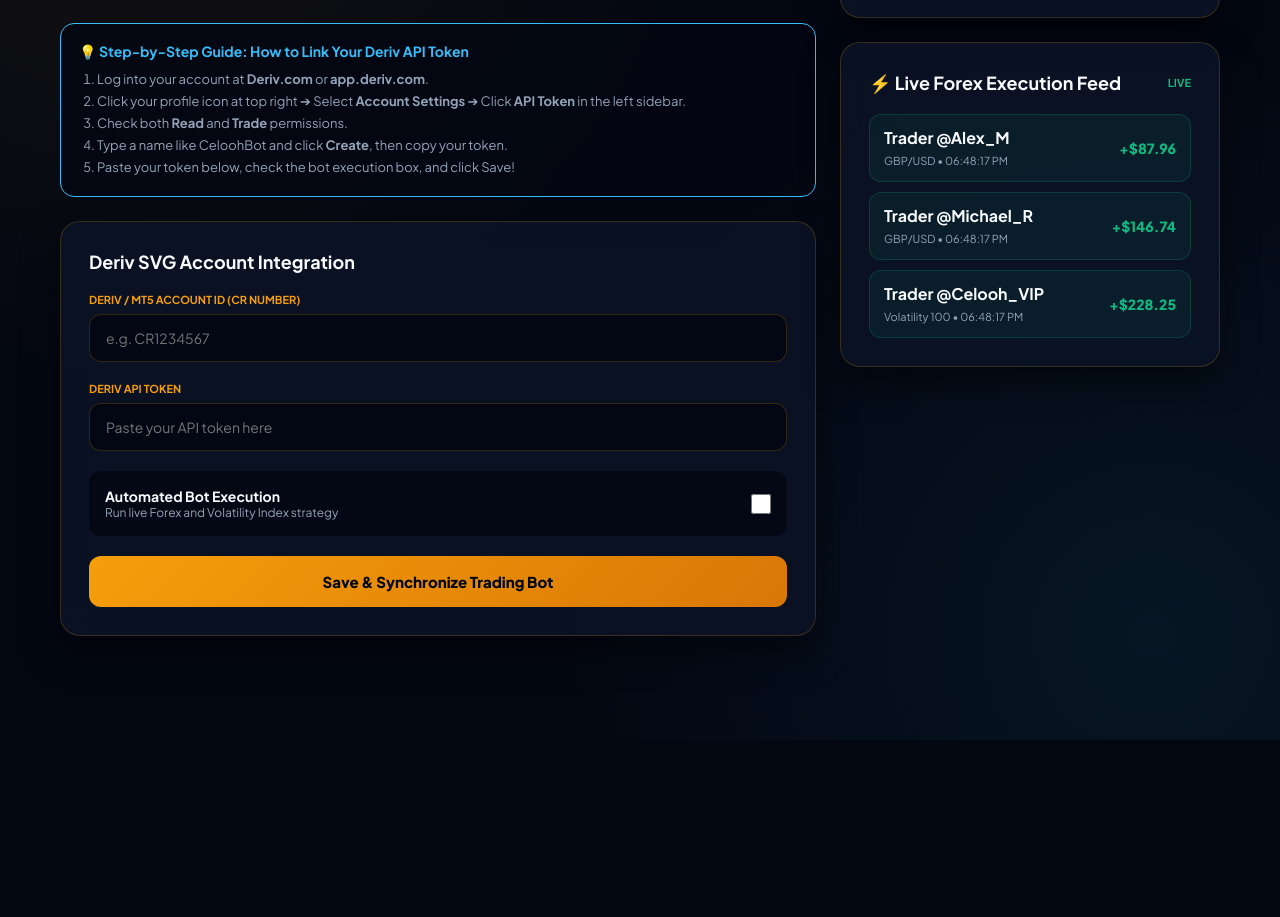
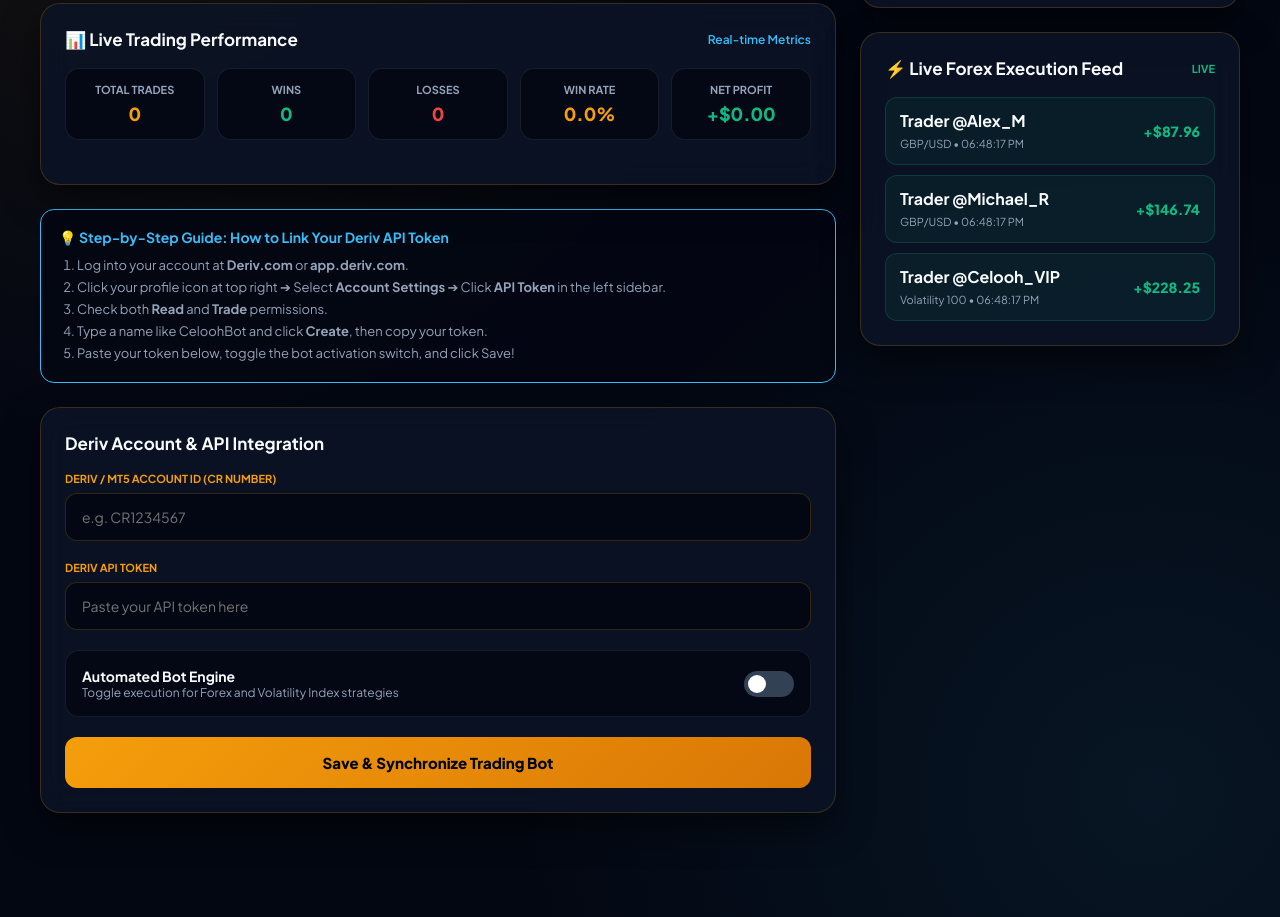
Before and after one commit to snowmanly101/deriv_trading_bot, a Django app: page / in a window 1280 px wide. Shown: the part 319-1236 px from the top of the page. Before the commit the page ends 1059 px from the top, so only its background shows below. Run offline with Django 5.2, Linux system fonts and the light colour scheme; a user stored in the database is signed in; data comes from the database, SQL or seed files in the repository.

Commit message:
Updated dashboard UI with start/stop toggle and stats grid

```diff
--- a/dashboard/templates/dashboard/index.html
+++ b/dashboard/templates/dashboard/index.html
@@ -3,7 +3,7 @@
 <head>
     <meta charset="UTF-8">
     <meta name="viewport" content="width=device-width, initial-scale=1.0">
-    <title>Dashboard | Celooh Forex Trading</title>
+    <title>Dashboard | Celooh Forex Trading Engine</title>
     <link href="https://fonts.googleapis.com/css2?family=Plus+Jakarta+Sans:wght@400;500;600;700;800&display=swap" rel="stylesheet">
     <style>
         :root {
@@ -12,9 +12,11 @@
             --neon-gold: #f59e0b;
             --neon-cyan: #38bdf8;
             --success-green: #10b981;
+            --danger-red: #ef4444;
             --text-white: #f8fafc;
             --text-muted: #94a3b8;
             --border-color: rgba(245, 158, 11, 0.2);
+            --border-glow: rgba(56, 189, 248, 0.25);
         }
 
         * { margin: 0; padding: 0; box-sizing: border-box; font-family: 'Plus Jakarta Sans', sans-serif; }
@@ -54,7 +56,7 @@
         }
 
         .navbar {
-            max-width: 1200px;
+            max-width: 1240px;
             margin: 0 auto;
             padding: 20px;
             display: flex;
@@ -74,10 +76,15 @@
             text-decoration: none;
             font-size: 13px;
             font-weight: 600;
+            transition: all 0.2s ease;
+        }
+
+        .logout-btn:hover {
+            background: rgba(239, 68, 68, 0.3);
         }
 
         .main-container {
-            max-width: 1200px;
+            max-width: 1240px;
             margin: 20px auto;
             padding: 0 20px;
             display: grid;
@@ -92,26 +99,48 @@
             backdrop-filter: blur(16px);
             border: 1px solid var(--border-color);
             border-radius: 20px;
-            padding: 28px;
+            padding: 24px;
             box-shadow: 0 15px 35px rgba(0,0,0,0.5);
             margin-bottom: 24px;
         }
 
-        .card-header { display: flex; align-items: center; justify-content: space-between; margin-bottom: 20px; }
-        .card-title { font-size: 18px; font-weight: 700; color: var(--text-white); }
+        .card-header { display: flex; align-items: center; justify-content: space-between; margin-bottom: 18px; }
+        .card-title { font-size: 17px; font-weight: 700; color: var(--text-white); }
 
         /* Forex Hero Banner */
         .hero-banner {
             background: linear-gradient(135deg, rgba(245, 158, 11, 0.15) 0%, rgba(56, 189, 248, 0.15) 100%),
                         url('https://images.unsplash.com/photo-1611974789855-9c2a0a7236a3?auto=format&fit=crop&w=1000&q=80') center/cover;
             border-radius: 20px;
-            height: 180px;
+            height: 160px;
             position: relative;
             display: flex;
             align-items: flex-end;
             padding: 24px;
             border: 1px solid var(--border-color);
         }
+
+        /* Performance Grid Dashboard */
+        .stats-grid {
+            display: grid;
+            grid-template-columns: repeat(auto-fit, minmax(110px, 1fr));
+            gap: 12px;
+            margin-bottom: 20px;
+        }
+
+        .stat-card {
+            background: rgba(3, 7, 18, 0.7);
+            border: 1px solid rgba(255, 255, 255, 0.08);
+            border-radius: 14px;
+            padding: 14px;
+            text-align: center;
+        }
+
+        .stat-label { font-size: 11px; font-weight: 700; color: var(--text-muted); text-transform: uppercase; margin-bottom: 6px; }
+        .stat-val { font-size: 18px; font-weight: 800; }
+        .stat-val.win { color: var(--success-green); }
+        .stat-val.loss { color: var(--danger-red); }
+        .stat-val.gold { color: var(--neon-gold); }
 
         .guide-box {
             background: rgba(3, 7, 18, 0.8);
@@ -137,6 +166,59 @@
             font-size: 14px;
         }
 
+        .form-control:read-only {
+            background: rgba(15, 23, 42, 0.6);
+            border-color: rgba(255, 255, 255, 0.1);
+            color: var(--text-muted);
+            cursor: not-allowed;
+        }
+
+        /* Modern Switch Toggle */
+        .switch-container {
+            display: flex;
+            align-items: center;
+            justify-content: space-between;
+            background: rgba(3, 7, 18, 0.8);
+            padding: 16px;
+            border-radius: 14px;
+            border: 1px solid rgba(255, 255, 255, 0.08);
+            margin-bottom: 20px;
+        }
+
+        .switch {
+            position: relative;
+            display: inline-block;
+            width: 50px;
+            height: 26px;
+        }
+
+        .switch input { opacity: 0; width: 0; height: 0; }
+
+        .slider {
+            position: absolute;
+            cursor: pointer;
+            top: 0; left: 0; right: 0; bottom: 0;
+            background-color: #334155;
+            transition: .3s;
+            border-radius: 34px;
+        }
+
+        .slider:before {
+            position: absolute;
+            content: "";
+            height: 18px;
+            width: 18px;
+            left: 4px;
+            bottom: 4px;
+            background-color: white;
+            transition: .3s;
+            border-radius: 50%;
+        }
+
+        input:checked + .slider { background-color: var(--success-green); }
+        input:checked + .slider:before { transform: translateX(24px); }
+        input:disabled + .slider { opacity: 0.5; cursor: not-allowed; }
+
         .btn-save {
             width: 100%;
             padding: 16px;
@@ -147,7 +229,10 @@
             font-weight: 800;
             font-size: 15px;
             cursor: pointer;
+            transition: opacity 0.2s;
         }
+
+        .btn-save:hover { opacity: 0.95; }
 
         /* Trade Feed Item Styling */
         .trade-feed-list { display: flex; flex-direction: column; gap: 10px; max-height: 280px; overflow-y: auto; }
@@ -183,7 +268,7 @@
             <div class="ticker-item">AUD/USD <span>0.6580</span> <span class="ticker-green">+0.32% ▲</span></div>
             <div class="ticker-item">XAU/USD (Gold) <span>2385.10</span> <span class="ticker-green">+0.85% ▲</span></div>
             <div class="ticker-item">Volatility 100 Index <span>4821.30</span> <span class="ticker-green">+1.12% ▲</span></div>
-            <!-- Duplicate for seamless continuous ticker loop -->
+            <!-- Seamless loop clone -->
             <div class="ticker-item">EUR/USD <span>1.0854</span> <span class="ticker-green">+0.24% ▲</span></div>
             <div class="ticker-item">GBP/USD <span>1.2641</span> <span class="ticker-green">+0.15% ▲</span></div>
         </div>
@@ -218,6 +303,36 @@
 
             <div style="height: 24px;"></div>
 
+            <!-- Performance Metrics Dashboard -->
+            <div class="card">
+                <div class="card-header">
+                    <span class="card-title">📊 Live Trading Performance</span>
+                    <span style="font-size: 12px; color: var(--neon-cyan); font-weight: 600;">Real-time Metrics</span>
+                </div>
+                <div class="stats-grid">
+                    <div class="stat-card">
+                        <div class="stat-label">Total Trades</div>
+                        <div class="stat-val gold">{{ profile.total_trades|default:"0" }}</div>
+                    </div>
+                    <div class="stat-card">
+                        <div class="stat-label">Wins</div>
+                        <div class="stat-val win">{{ profile.total_wins|default:"0" }}</div>
+                    </div>
+                    <div class="stat-card">
+                        <div class="stat-label">Losses</div>
+                        <div class="stat-val loss">{{ profile.total_losses|default:"0" }}</div>
+                    </div>
+                    <div class="stat-card">
+                        <div class="stat-label">Win Rate</div>
+                        <div class="stat-val gold">{{ profile.win_rate|default:"0.0" }}%</div>
+                    </div>
+                    <div class="stat-card">
+                        <div class="stat-label">Net Profit</div>
+                        <div class="stat-val win">+${{ profile.net_profit|default:"0.00" }}</div>
+                    </div>
+                </div>
+            </div>
+
             <!-- Beginner Guidance Box -->
             <div class="guide-box">
                 <h4>💡 Step-by-Step Guide: How to Link Your Deriv API Token</h4>
@@ -226,20 +341,28 @@
                     <li>Click your profile icon at top right ➔ Select <strong>Account Settings</strong> ➔ Click <strong>API Token</strong> in the left sidebar.</li>
                     <li>Check both <strong>Read</strong> and <strong>Trade</strong> permissions.</li>
                     <li>Type a name like <code>CeloohBot</code> and click <strong>Create</strong>, then copy your token.</li>
-                    <li>Paste your token below, check the bot execution box, and click Save!</li>
+                    <li>Paste your token below, toggle the bot activation switch, and click Save!</li>
                 </ol>
             </div>
 
             <div class="card">
                 <div class="card-header">
-                    <span class="card-title">Deriv SVG Account Integration</span>
+                    <span class="card-title">Deriv Account & API Integration</span>
                 </div>
 
                 <form method="POST">
                     {% csrf_token %}
                     <div class="form-group">
                         <label>Deriv / MT5 Account ID (CR Number)</label>
-                        <input type="text" name="deriv_account_id" class="form-control" value="{{ profile.deriv_account_id|default:'' }}" placeholder="e.g. CR1234567">
+                        <input type="text" name="deriv_account_id" class="form-control"
+                               value="{{ profile.deriv_account_id|default:'' }}"
+                               placeholder="e.g. CR1234567"
+                               {% if profile.deriv_account_id %}readonly{% endif %}>
+                        {% if profile.deriv_account_id %}
+                            <p style="font-size: 11px; color: var(--text-muted); margin-top: 5px;">
+                                🔒 Registered to your 5-day trial session. Account IDs are locked to prevent trial abuse.
+                            </p>
+                        {% endif %}
                     </div>
 
                     <div class="form-group">
@@ -247,12 +370,18 @@
                         <input type="password" name="deriv_api_token" class="form-control" value="{{ profile.deriv_api_token|default:'' }}" placeholder="Paste your API token here">
                     </div>
 
-                    <div style="display: flex; align-items: center; justify-content: space-between; background: rgba(3, 7, 18, 0.8); padding: 16px; border-radius: 12px; margin-bottom: 20px;">
+                    <!-- Modern Toggle Switch -->
+                    <div class="switch-container">
                         <div>
-                            <div style="font-weight: 700; font-size: 14px;">Automated Bot Execution</div>
-                            <div style="color: var(--text-muted); font-size: 12px;">Run live Forex and Volatility Index strategy</div>
+                            <div style="font-weight: 700; font-size: 14px;">Automated Bot Engine</div>
+                            <div style="color: var(--text-muted); font-size: 12px;">Toggle execution for Forex and Volatility Index strategies</div>
                         </div>
-                        <input type="checkbox" name="is_bot_active" style="width: 20px; height: 20px; accent-color: var(--neon-gold);" {% if profile.is_bot_active and profile.is_trial_active %}checked{% endif %} {% if not profile.is_trial_active %}disabled{% endif %}>
+                        <label class="switch">
+                            <input type="checkbox" id="botToggle" name="is_bot_active"
+                                   {% if profile.is_bot_active and profile.is_trial_active %}checked{% endif %}
+                                   {% if not profile.is_trial_active %}disabled{% endif %}>
+                            <span class="slider"></span>
+                        </label>
                     </div>
 
                     <button type="submit" class="btn-save">Save & Synchronize Trading Bot</button>
@@ -280,7 +409,7 @@
                 </div>
 
                 <div style="font-size: 12px; color: var(--text-muted);">BOT ALGORITHM</div>
-                <div style="font-size: 15px; font-weight: 700; margin-top: 4px;">
+                <div style="font-size: 15px; font-weight: 700; margin-top: 4px;" id="botStatusDisplay">
                     {% if profile.is_bot_active and profile.is_trial_active %}
                         <span style="color: var(--success-green);">● RUNNING LIVE</span>
                     {% else %}
@@ -304,13 +433,29 @@
 
     </main>
 
-    <!-- Live Execution Stream Script -->
+    <!-- Interactive Toggle UI & Live Execution Stream Script -->
     <script>
+        // Update Bot Status Text live when toggle is clicked
+        const botToggle = document.getElementById('botToggle');
+        const botStatusDisplay = document.getElementById('botStatusDisplay');
+
+        if (botToggle && botStatusDisplay) {
+            botToggle.addEventListener('change', function() {
+                if (this.checked) {
+                    botStatusDisplay.innerHTML = '<span style="color: var(--success-green);">● RUNNING LIVE</span>';
+                } else {
+                    botStatusDisplay.innerHTML = '<span style="color: var(--text-muted);">○ PAUSED</span>';
+                }
+            });
+        }
+
+        // Live Execution Stream simulation
         const traders = ['@Alex_M', '@David_K', '@Celooh_VIP', '@Michael_R', '@Sarah_T'];
         const pairs = ['EUR/USD', 'XAU/USD (Gold)', 'GBP/USD', 'Volatility 100', 'USD/JPY'];
 
         function addLiveTrade() {
             const feed = document.getElementById('tradeFeed');
+            if (!feed) return;
             const trader = traders[Math.floor(Math.random() * traders.length)];
             const pair = pairs[Math.floor(Math.random() * pairs.length)];
             const profit = (Math.random() * (240 - 50) + 50).toFixed(2);
```
